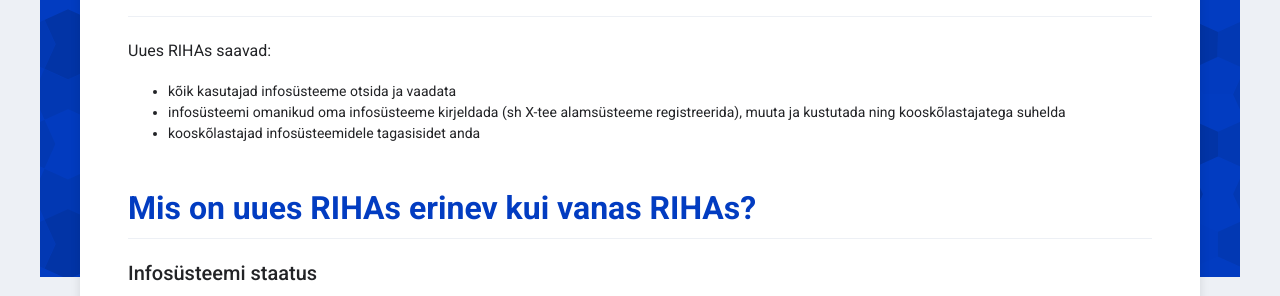
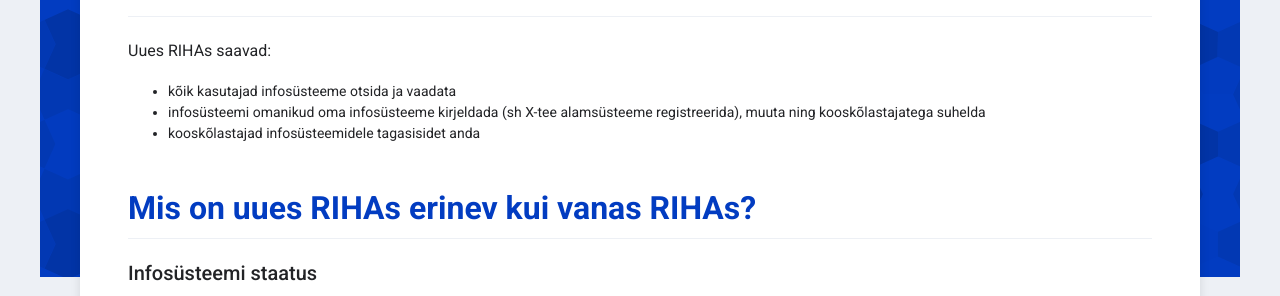
Before and after one commit to e-gov/RIHA-Help, a Jekyll site: the page built from docs/uus-riha.md, in a window 1280 px wide and 900 px high. Shown: the part 386-682 px from the top of the window. Built offline with Jekyll 4.4.1, drawn with Linux system fonts in a browser that asks for light colours.

Commit message:
Updated uus-riha.md

```diff
--- a/docs/uus-riha.md
+++ b/docs/uus-riha.md
@@ -6,7 +6,7 @@ title: Muutused uues RIHAs
 
 Uues RIHAs saavad:
 - kõik kasutajad infosüsteeme otsida ja vaadata
-- infosüsteemi omanikud oma infosüsteeme kirjeldada (sh X-tee alamsüsteeme registreerida), muuta ja kustutada ning kooskõlastajatega suhelda
+- infosüsteemi omanikud oma infosüsteeme kirjeldada (sh X-tee alamsüsteeme registreerida), muuta ning kooskõlastajatega suhelda
 - kooskõlastajad infosüsteemidele tagasisidet anda
 
 ## Mis on uues RIHAs erinev kui vanas RIHAs?
```
